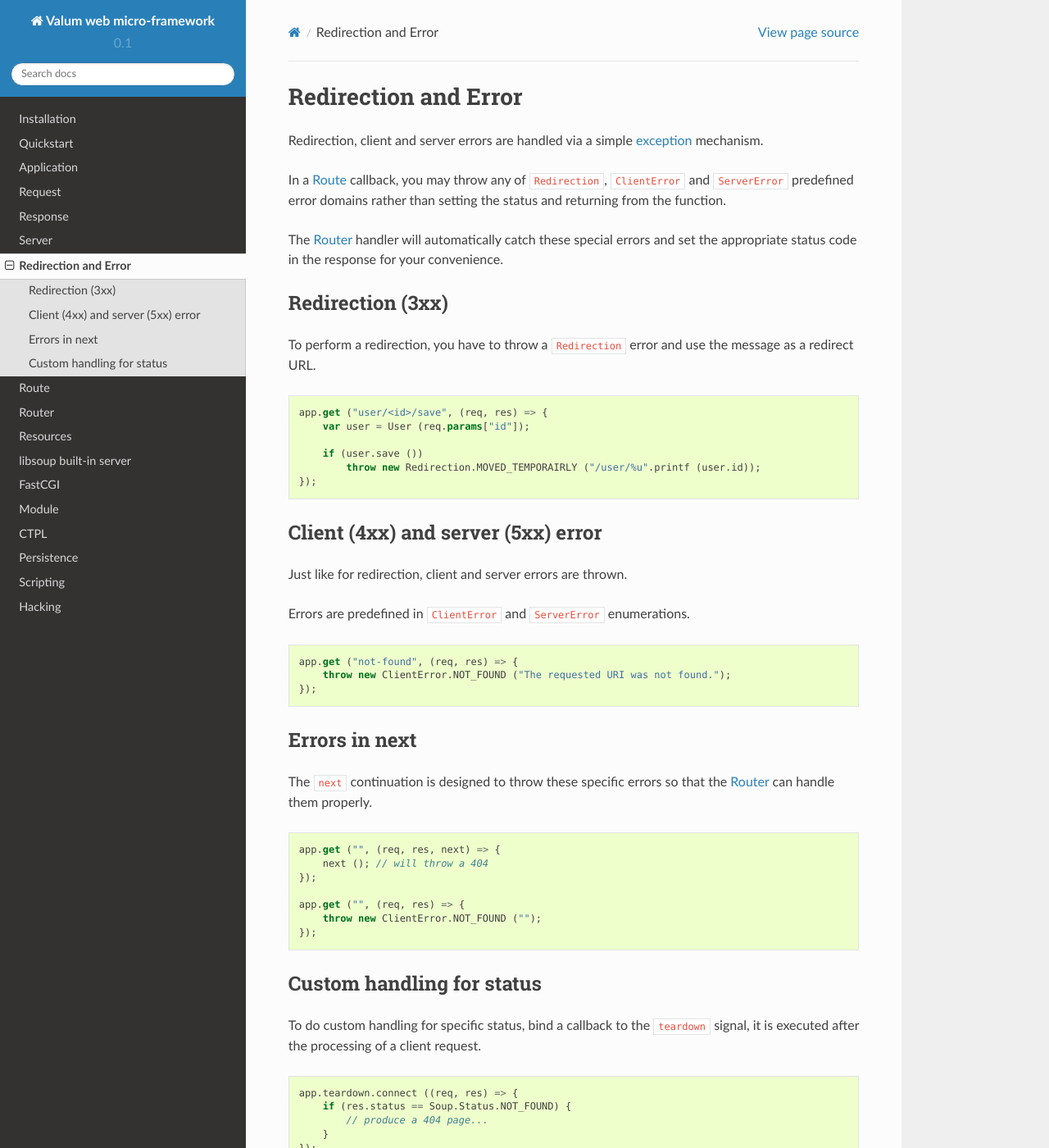
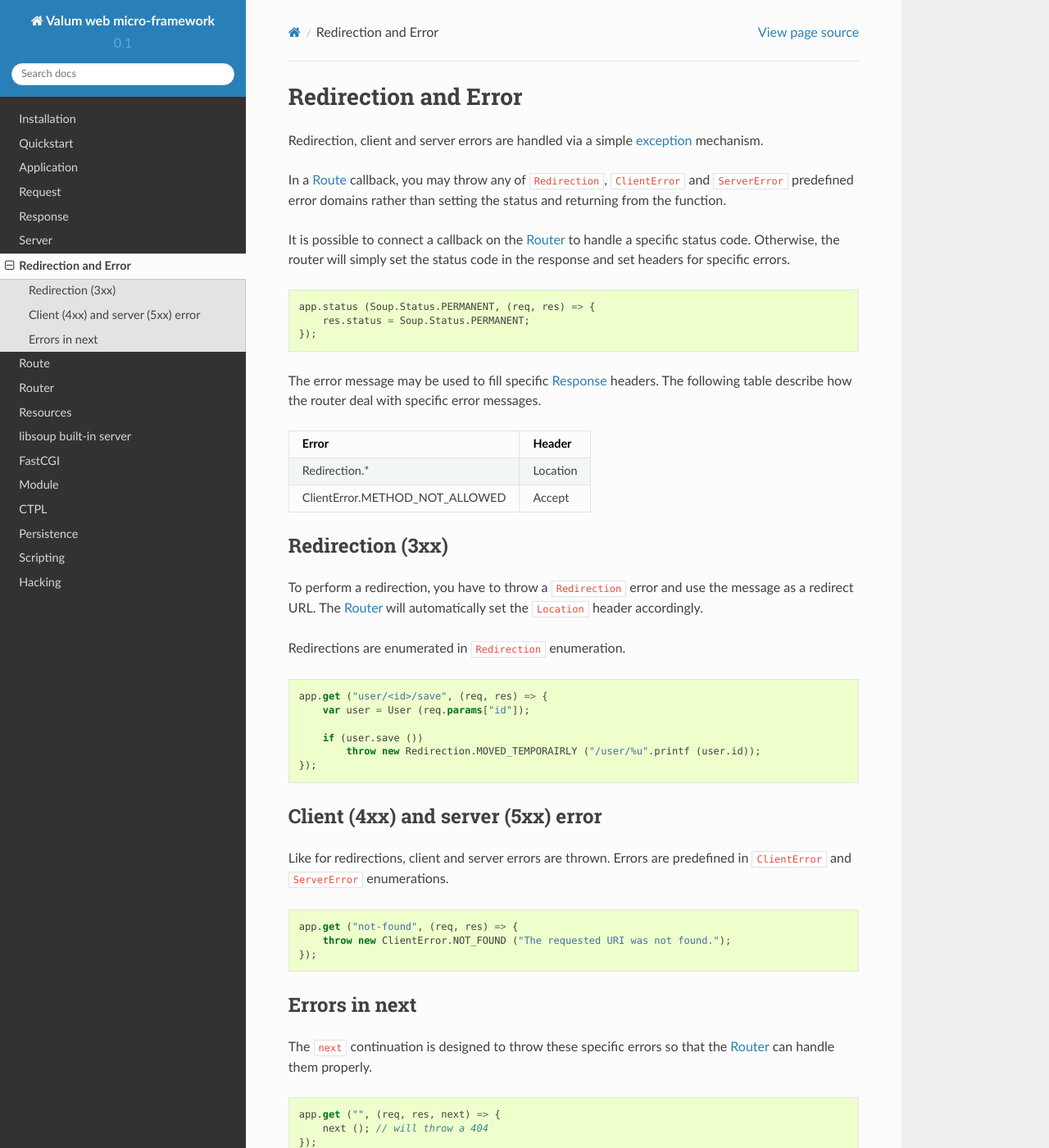
Before and after one commit to valum-framework/vsgi, a Sphinx documentation site: the page built from docs/redirection-and-error.rst, in a window 1280 px wide and 1400 px high. Shown: the whole window at 82% size. Built offline with Sphinx 7.4.7 and the Read the Docs theme 2.0.0, drawn with Linux system fonts in a browser that asks for light colours; pages that are not in the unit, such as notebooks, are missing from menus.

Commit message:
Documents how to handle status code.

```diff
--- a/docs/redirection-and-error.rst
+++ b/docs/redirection-and-error.rst
@@ -10,14 +10,35 @@
 ``ClientError`` and ``ServerError`` predefined error domains rather than
 setting the status and returning from the function.
 
-The :doc:`router` handler will automatically catch these special errors and set
-the appropriate status code in the response for your convenience.
+It is possible to connect a callback on the :doc:`router` to handle a specific
+status code. Otherwise, the router will simply set the status code in the
+response and set headers for specific errors.
+
+.. code:: vala
+
+    app.status (Soup.Status.PERMANENT, (req, res) => {
+        res.status = Soup.Status.PERMANENT;
+    });
+
+The error message may be used to fill specific :doc:`vsgi/response` headers.
+The following table describe how the router deal with specific error messages.
+
++--------------------------------+----------+
+| Error                          | Header   |
++================================+==========+
+| Redirection.*                  | Location |
++--------------------------------+----------+
+| ClientError.METHOD_NOT_ALLOWED | Accept   |
++--------------------------------+----------+
 
 Redirection (3xx)
 -----------------
 
 To perform a redirection, you have to throw a ``Redirection`` error and use the
-message as a redirect URL.
+message as a redirect URL. The :doc:`router` will automatically set the
+``Location`` header accordingly.
+
+Redirections are enumerated in ``Redirection`` enumeration.
 
 .. code:: vala
 
@@ -31,9 +52,8 @@
 Client (4xx) and server (5xx) error
 -----------------------------------
 
-Just like for redirection, client and server errors are thrown.
-
-Errors are predefined in ``ClientError`` and ``ServerError`` enumerations.
+Like for redirections, client and server errors are thrown. Errors are
+predefined in ``ClientError`` and ``ServerError`` enumerations.
 
 .. code:: vala
 
@@ -56,17 +76,3 @@
     app.get ("", (req, res) => {
         throw new ClientError.NOT_FOUND ("");
     });
-
-Custom handling for status
---------------------------
-
-To do custom handling for specific status, bind a callback to the ``teardown``
-signal, it is executed after the processing of a client request.
-
-.. code:: vala
-
-    app.teardown.connect ((req, res) => {
-        if (res.status == Soup.Status.NOT_FOUND) {
-            // produce a 404 page...
-        }
-    });
```
Also changed, not shown: docs/router.rst (+44 -0 lines).
